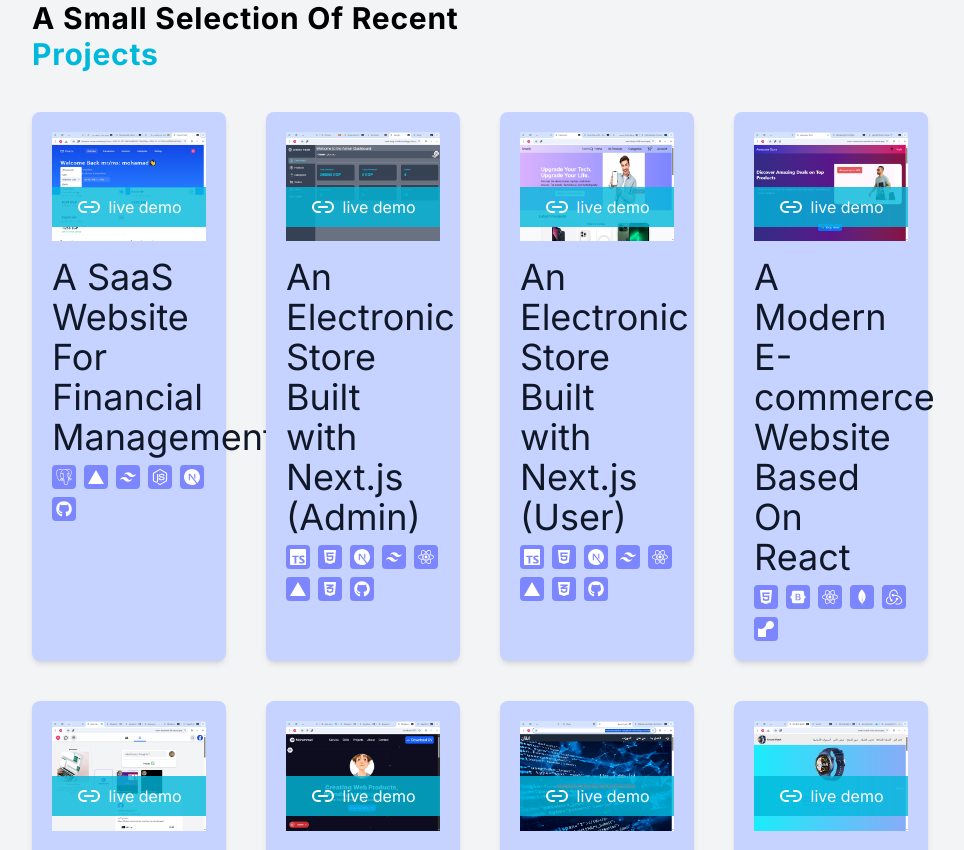
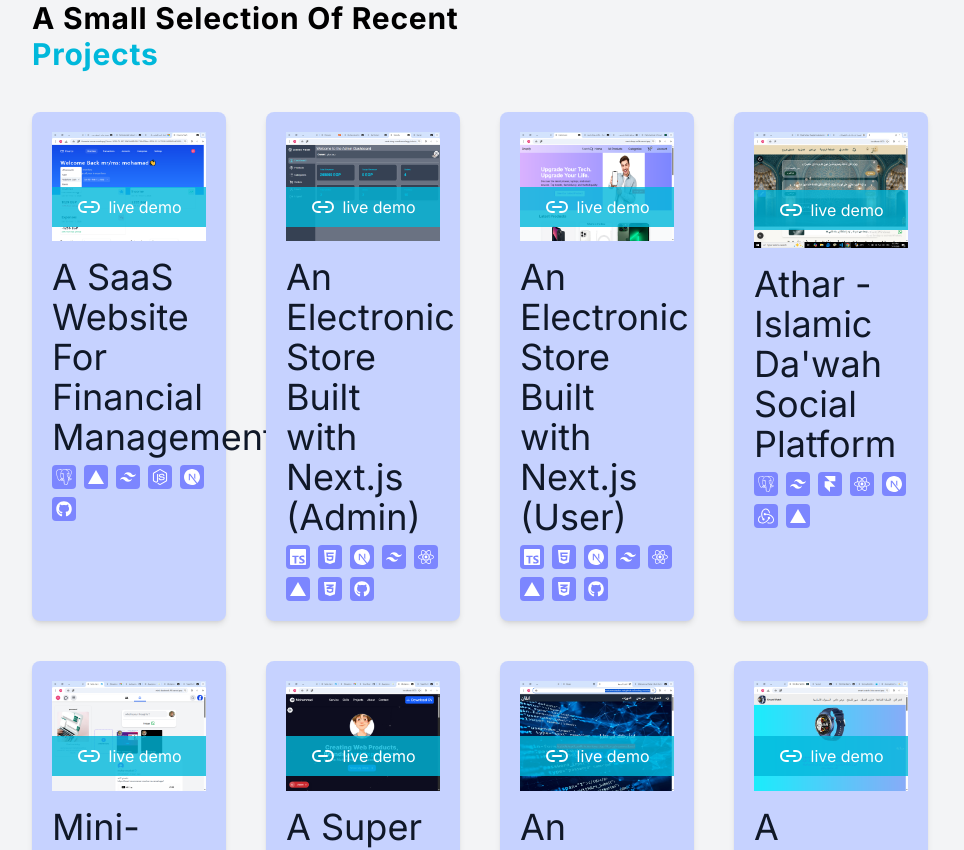
Before and after one commit to mohammadsaber-net/myPortfolio, a Next.js app: page /en in a window 1280 px wide. Shown: the part 1680-2530 px from the top of the page, without its empty margins (160-1124 px from the left). Built offline with nearby package versions, Linux system fonts and the light colour scheme.

Commit message:
adding athar

```diff
--- a/components/navbar/Responsive.tsx
+++ b/components/navbar/Responsive.tsx
@@ -18,8 +18,14 @@ export default function Responsive({dict,lang}:{lang:string;dict:any}) {
     return()=>window.removeEventListener("scroll",handler)
   },[])
   return (
-    <header className={`transition h-[8vh] md:h-[12vh] ${navBg?`bg-[#9e9a9aa9] dark:bg-[#0f142ed9]`:"dark:bg-[#0d0d1f] bg-gray-100"} px-6 shadow-md w-full
-       z-40 flex justify-between items-center fixed top-0`}>
+    <header
+      className={`transition h-[8vh] md:h-[12vh]
+      ${navBg
+        ? "bg-gray-200/60 dark:bg-[#0f142e]/80"
+        : "bg-gray-100/80 dark:bg-[#0d0d1f]/80"}
+      px-6 shadow-md w-full z-40 flex justify-between
+      backdrop-blur-sm items-center fixed top-0`}
+    >
       <div className='flex gap-2 cursor-pointer items-center'>
 
         <span className='p-1 rounded-full bg-white text-[#0d0d1f]'>
--- a/data/data.ts
+++ b/data/data.ts
@@ -144,10 +144,10 @@ export const myProjects=(dict:any)=>{
     {
         id:1,
         title:project["title2"],
-        demo:"https://react-ecommerce-mocha-mu.vercel.app/",
-        code:"https://github.com/mohammadsaber-net/react-ecommerce",
-        image:"/images/store.png",
-        tools:["FaHtml5","FaBootstrap","FaReact","SiMongodb","SiRedux","SiRender"]
+        demo:"https://athar-123.vercel.app",
+        code:"https://github.com/mohammadsaber-net/athar",
+        image:"/images/athar.png",
+        tools:["SiPostgresql","SiTailwindcss","SiFramer","FaReact","SiNextdotjs","SiRedux","SiVercel"]
     },
     {
         id:2,
--- a/locales/ar.json
+++ b/locales/ar.json
@@ -29,9 +29,9 @@
 "project":{
     "title1-1": "مجموعة مختارة من أحدث",
     "title1-2": " المشاريع",
-    "title2": "موقع تجارة إلكترونية متكامل تم بناؤه باستخدام React",
-    "title6": "منجر لبيع الاجهزة الالكترونية باستخدام Next (الادمن)",
-    "title7": "منجر لبيع الاجهزة الالكترونية باستخدام Next (العملاء)",
+    "title2": "أثار | منصة دعوية اسلامية",
+    "title6": "متجر لبيع الاجهزة الالكترونية باستخدام Next (الادمن)",
+    "title7": "متجر لبيع الاجهزة الالكترونية باستخدام Next (العملاء)",
     "title8": "صفحة هبوط لساعة X9 Ultra",
     "title9": "صفحة هبوط HeadPhone LB",
     "title10": "موقع SaaS لادارة الاموال",
--- a/locales/en.json
+++ b/locales/en.json
@@ -30,7 +30,7 @@
     "project":{
         "title1-1":"A small selection of recent",
         "title1-2":" projects",
-        "title2":"A Modern E-commerce Website Based On React",
+        "title2":"Athar - Islamic Da'wah Social Platform",
         "title6":"An Electronic Store Built with Next.js (Admin)",
         "title7":"An Electronic Store Built with Next.js (User)",
         "title8":"A Landing Page For X9 Ultra Watch",
```
Also changed, not shown: public/images/athar.png (added), 1 other file (tests, documents, lock files or other folders).
